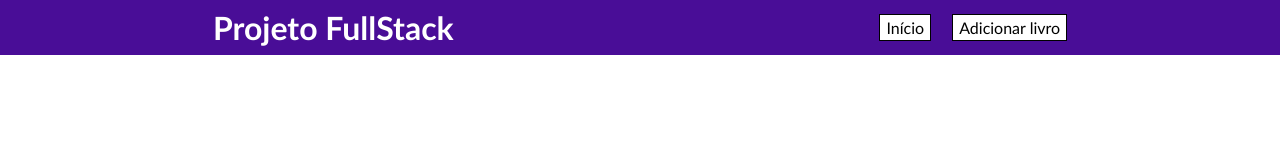
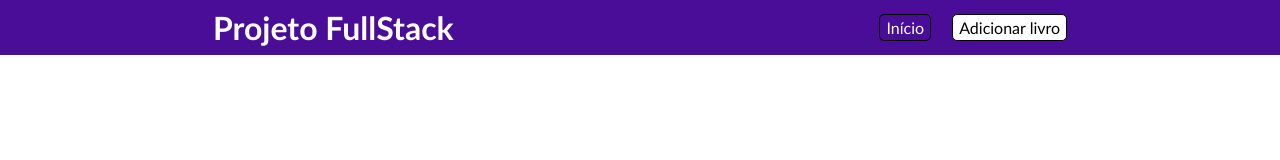
Before and after one commit to Evandro-ESD/Projeto-Fullstack, a plain HTML site: page frontend/pages/index.html in a window 1280 px wide. In both pictures the pointer is over the link "Início". Drawn offline with Linux system fonts and the light colour scheme; no server answers.

Commit message:
links header com hover

```diff
--- a/frontend/css/header.css
+++ b/frontend/css/header.css
@@ -25,4 +25,10 @@ nav a {
     padding: 3px 6px;
     background-color: white;
     color: black;
+    border-radius: 5px;
+    cursor: pointer;
 }
+nav a:hover {
+    background-color: rgb(73, 13, 151);
+    color: white;
+}
```
